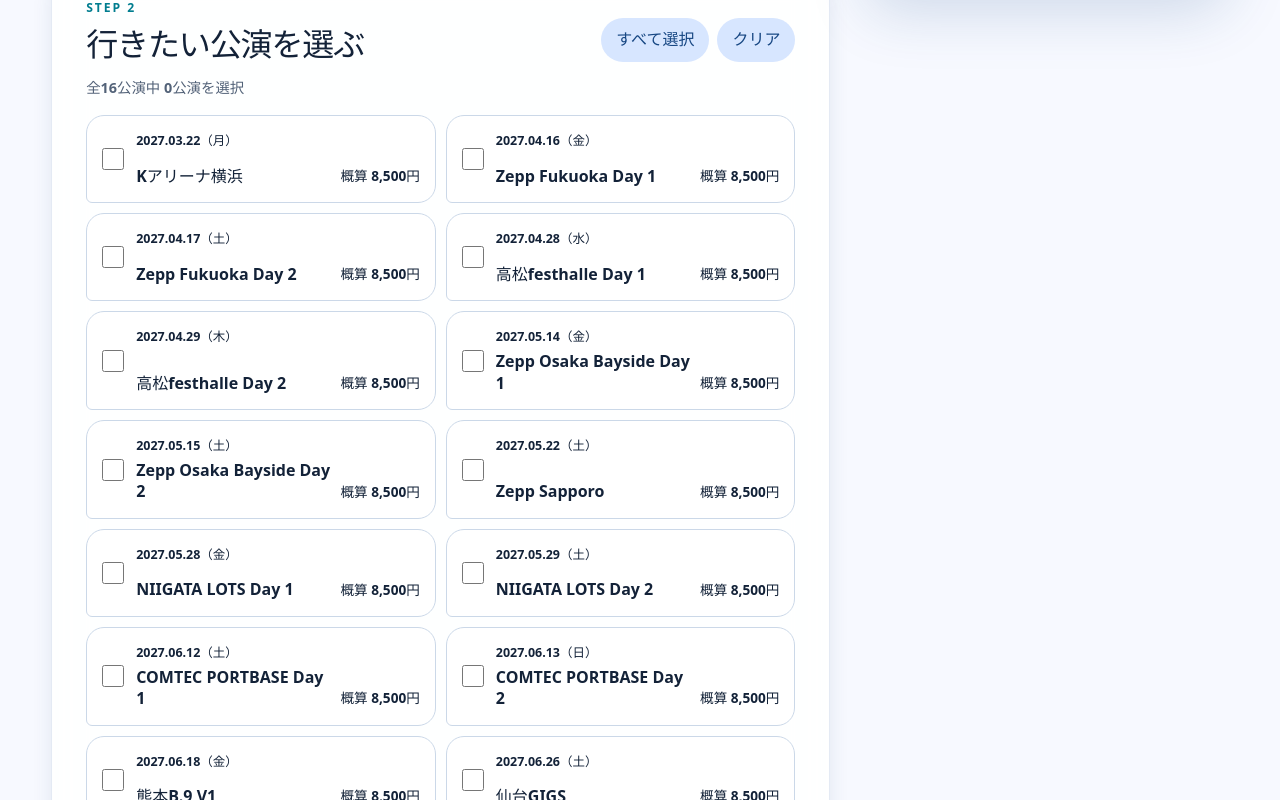
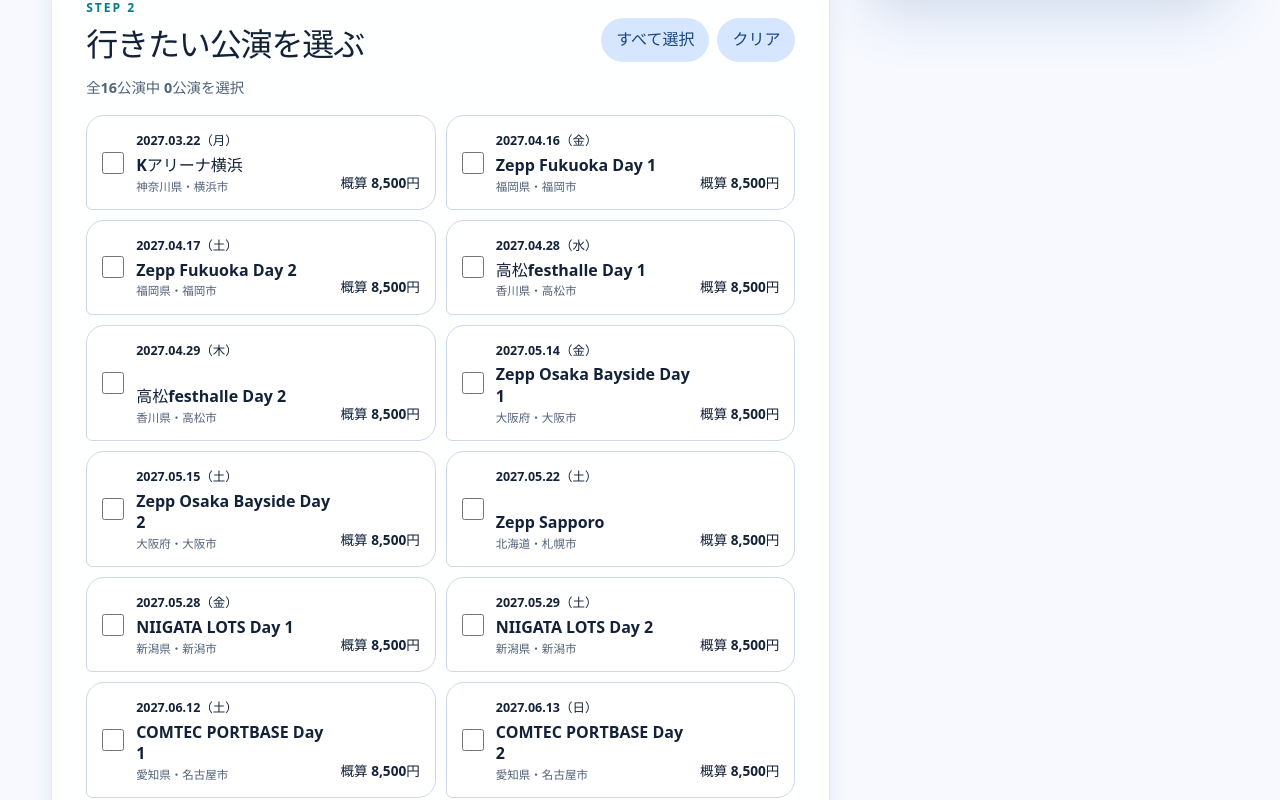
Before and after one commit to nekoneko03/tele-tour-budget, a Next.js app: page / in a window 1280 px wide. Shown: the part 920-1720 px from the top of the page. Built offline with nearby package versions, Linux system fonts and the light colour scheme.

Commit message:
feat: improve trip input and show details

```diff
--- a/app/globals.css
+++ b/app/globals.css
@@ -173,7 +173,8 @@
 .show-option.is-selected { border-color: var(--blue); background: var(--blue-soft); box-shadow: inset 0 0 0 1px var(--blue); }
 .show-option input { grid-area: check; align-self: center; width: 22px; height: 22px; margin: 0; accent-color: var(--blue); }
 .show-date { grid-area: date; font-size: .78rem; font-weight: 850; }
-.show-venue { grid-area: venue; align-self: end; font-weight: 760; line-height: 1.35; }
+.show-venue { display: grid; grid-area: venue; align-self: end; gap: 2px; font-weight: 760; line-height: 1.35; }
+.show-location { color: var(--muted); font-size: .72rem; font-weight: 700; }
 .show-price { grid-area: price; align-self: end; justify-self: end; font-size: .85rem; font-weight: 820; }
 .status-badge {
   display: inline-flex;
--- a/app/page.tsx
+++ b/app/page.tsx
@@ -21,6 +21,7 @@
   hotelRateFromUrl,
   parseNonNegativeNumber,
 } from "../lib/hotel-rate";
+import { formatShowDate, formatVenueLocation } from "../lib/display";
 import { buildShareUrl } from "../lib/share-url";
 
 const venueById = new Map(venues.map((venue) => [venue.id, venue]));
@@ -247,6 +248,7 @@
                 <input
                   type="number"
                   min="0"
+                  step="500"
                   inputMode="numeric"
                   value={hotelNightlyRateInput}
                   onChange={(event) =>
@@ -299,11 +301,18 @@
                       onChange={() => toggleShow(show.id)}
                     />
                     <span className="show-date">
-                      {show.date.replaceAll("-", ".")}（{show.dayOfWeek}）
+                      {formatShowDate(show)}
                     </span>
                     <span className="show-venue">
-                      {venue?.name}
-                      {"day" in show && show.day ? ` Day ${show.day}` : ""}
+                      <span>
+                        {venue?.name}
+                        {"day" in show && show.day ? ` Day ${show.day}` : ""}
+                      </span>
+                      {venue && (
+                        <small className="show-location">
+                          {formatVenueLocation(venue)}
+                        </small>
+                      )}
                     </span>
                     <span
                       className="show-price"
@@ -346,9 +355,9 @@
                         <div className="trip-card-heading">
                           <div>
                             <p className="trip-date">
-                              {trip.shows[0].date.replaceAll("-", ".")}
+                              {formatShowDate(trip.shows[0])}
                               {trip.shows.length > 1 &&
-                                ` – ${trip.shows.at(-1)?.date.replaceAll("-", ".")}`}
+                                ` – ${formatShowDate(trip.shows[trip.shows.length - 1])}`}
                             </p>
                             <h3>{trip.city}遠征</h3>
                             <p>
--- /dev/null
+++ b/lib/display.ts
@@ -0,0 +1,11 @@
+import type { TourShow, Venue } from "./data";
+
+export function formatShowDate(show: Pick<TourShow, "date" | "dayOfWeek">) {
+  return `${show.date.replaceAll("-", ".")}（${show.dayOfWeek}）`;
+}
+
+export function formatVenueLocation(
+  venue: Pick<Venue, "prefecture" | "city">,
+) {
+  return `${venue.prefecture}・${venue.city}`;
+}
```
Also changed, not shown: 1 other file (tests, documents, lock files or other folders).
